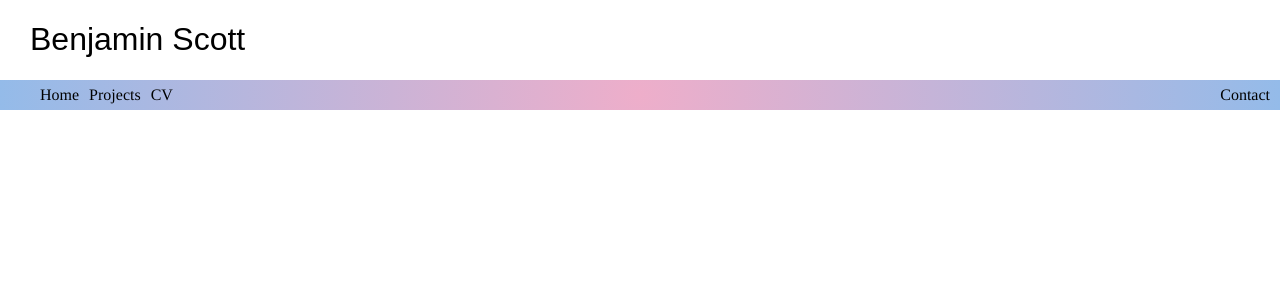
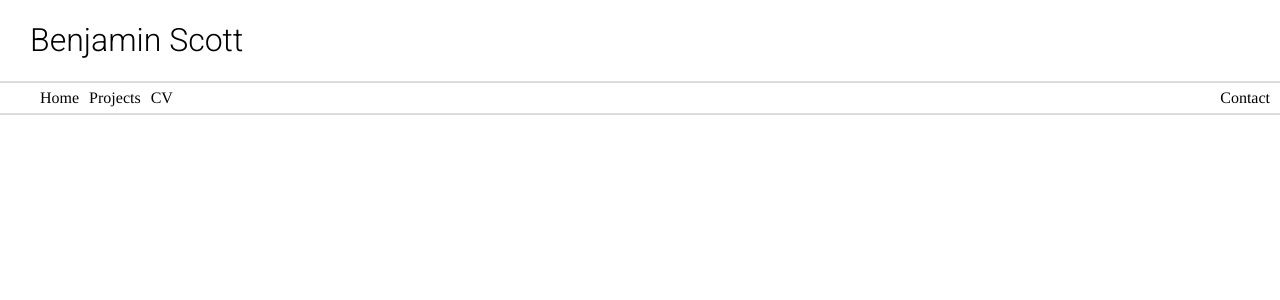
Before and after one commit to bengscott2/personal-website, a React (Create React App) app: page / in a window 1280 px wide. Shown: the top 300 px of the page. Built offline with nearby package versions, Linux system fonts and the light colour scheme; what react-animations would draw is missing.

Commit message:
style: remove navbar background

```diff
--- a/public/index.html
+++ b/public/index.html
@@ -9,7 +9,6 @@
       name="description"
       content="Web site created using create-react-app"
     />
-    <link rel="apple-touch-icon" href="logo192.png" />
     <!--
       manifest.json provides metadata used when your web app is installed on a
       user's mobile device or desktop. See https://developers.google.com/web/fundamentals/web-app-manifest/
--- a/src/components/navbar.css
+++ b/src/components/navbar.css
@@ -1,8 +1,9 @@
 .nav-bar{
   font-family: 'Times', sans-serif;
-  background: rgb(238,174,202);
-  background: radial-gradient(circle, rgba(238,174,202,1) 0%, rgba(148,187,233,1) 100%);
+  border-top: 2px solid #DCDCDC;
+  border-bottom: 2px solid #DCDCDC;
 }
+
 li{
   display:inline-block;
   padding-right: 10px;
@@ -12,7 +13,7 @@ li{
 }
 
 .name-bar{
-  font-family: 'Robot', sans-serif;
+  font-family: 'Roboto', sans-serif;
+  padding-left: 30px;
   font-weight: lighter;
-  padding-left: 30px;
 }
```
